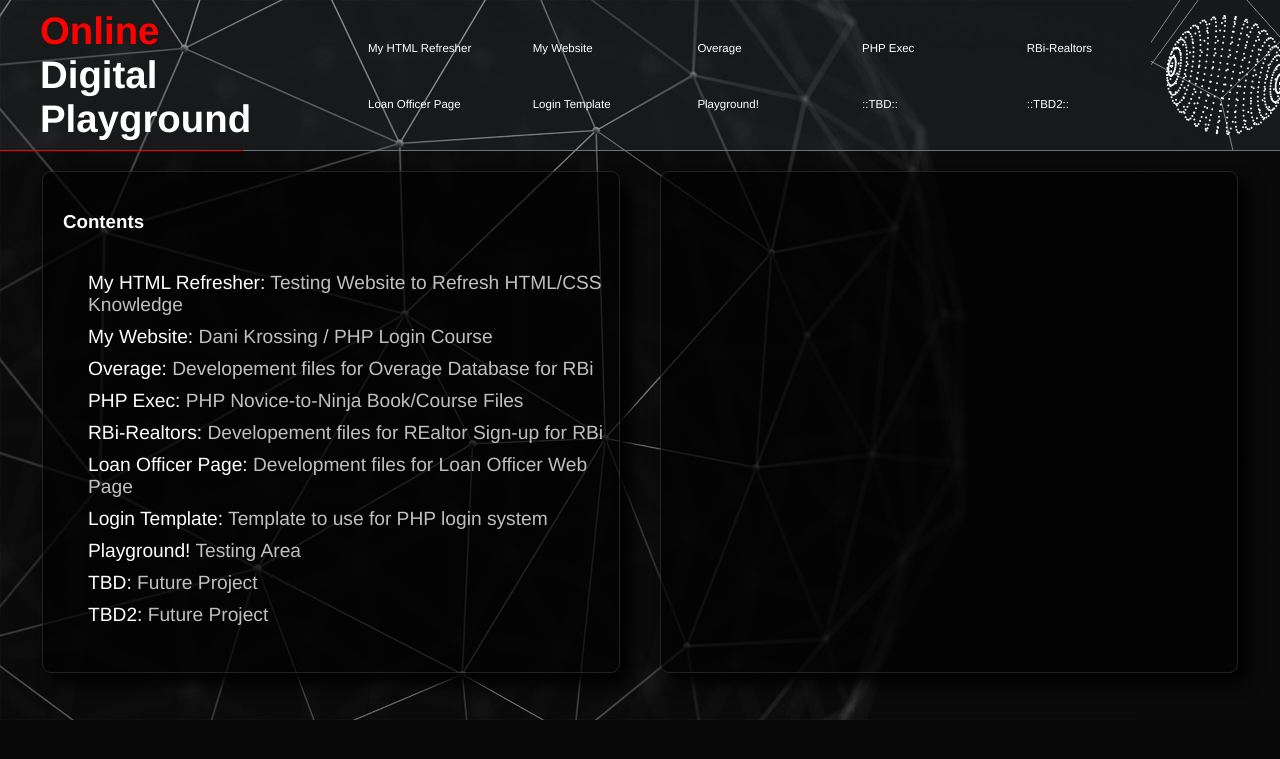
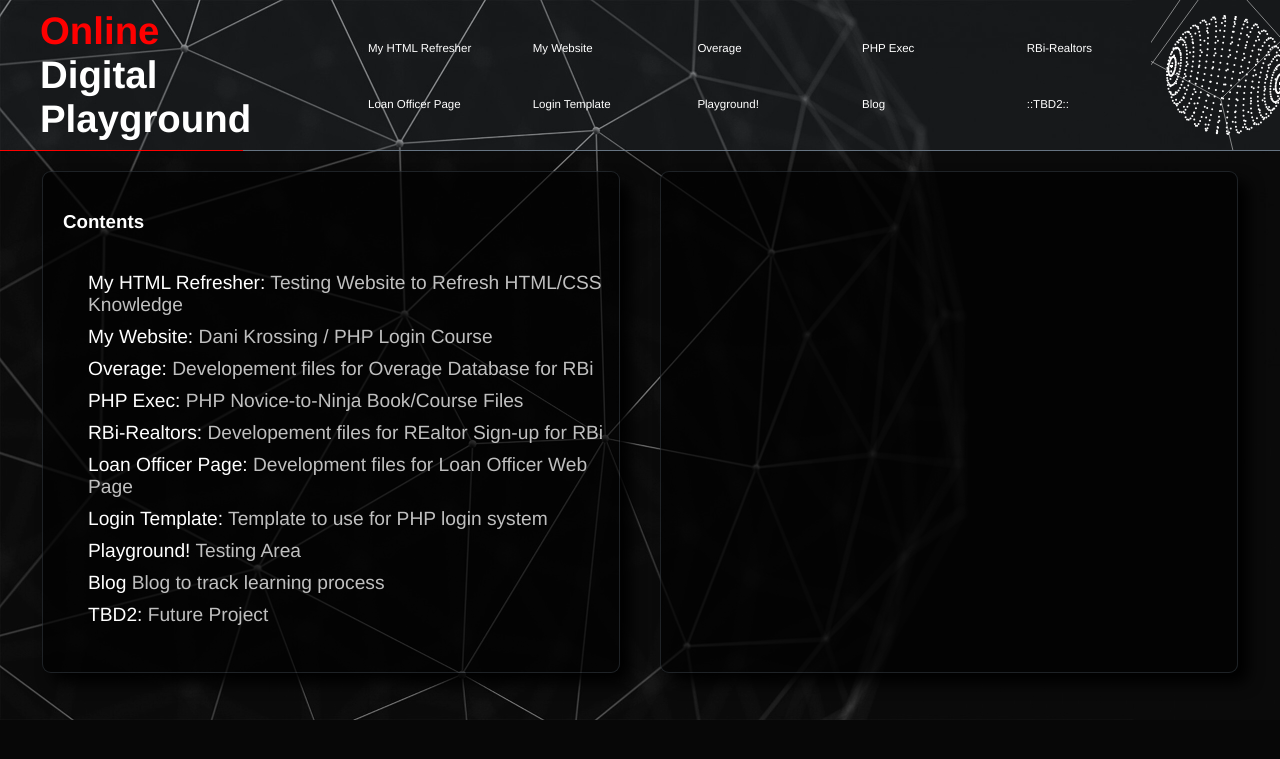
Before and after one commit to jlarry77/html, a PHP site: page / in a window 1280 px wide. Shown: the top 759 px of the page. Run offline with PHP 8.4, Linux system fonts and the light colour scheme.

Commit message:
Add link to 'Blog'.

```diff
--- a/index.php
+++ b/index.php
@@ -24,7 +24,7 @@
                 <li><a href="lo_page">Loan Officer Page</a></li>
                 <li><a href="login_template">Login Template</a></li>
                 <li><a href="playground/">Playground!</a></li>
-                <li><a href="***TBD***">::TBD::</a></li>
+                <li><a href="blog">Blog</a></li>
                 <li><a href="***TBD***">::TBD2::</a></li>
             </div>
 
@@ -51,7 +51,7 @@
             <li>Loan Officer Page:  <span>Development files for Loan Officer Web Page</span></li>
             <li>Login Template:  <span>Template to use for PHP login system</span></li>
             <li>Playground!  <span>Testing Area</span></li>
-            <li>TBD:  <span>Future Project</span></li>
+            <li>Blog  <span>Blog to track learning process</span></li>
             <li>TBD2: <span>Future Project</span></li>
             </ul>
     </div>
```
